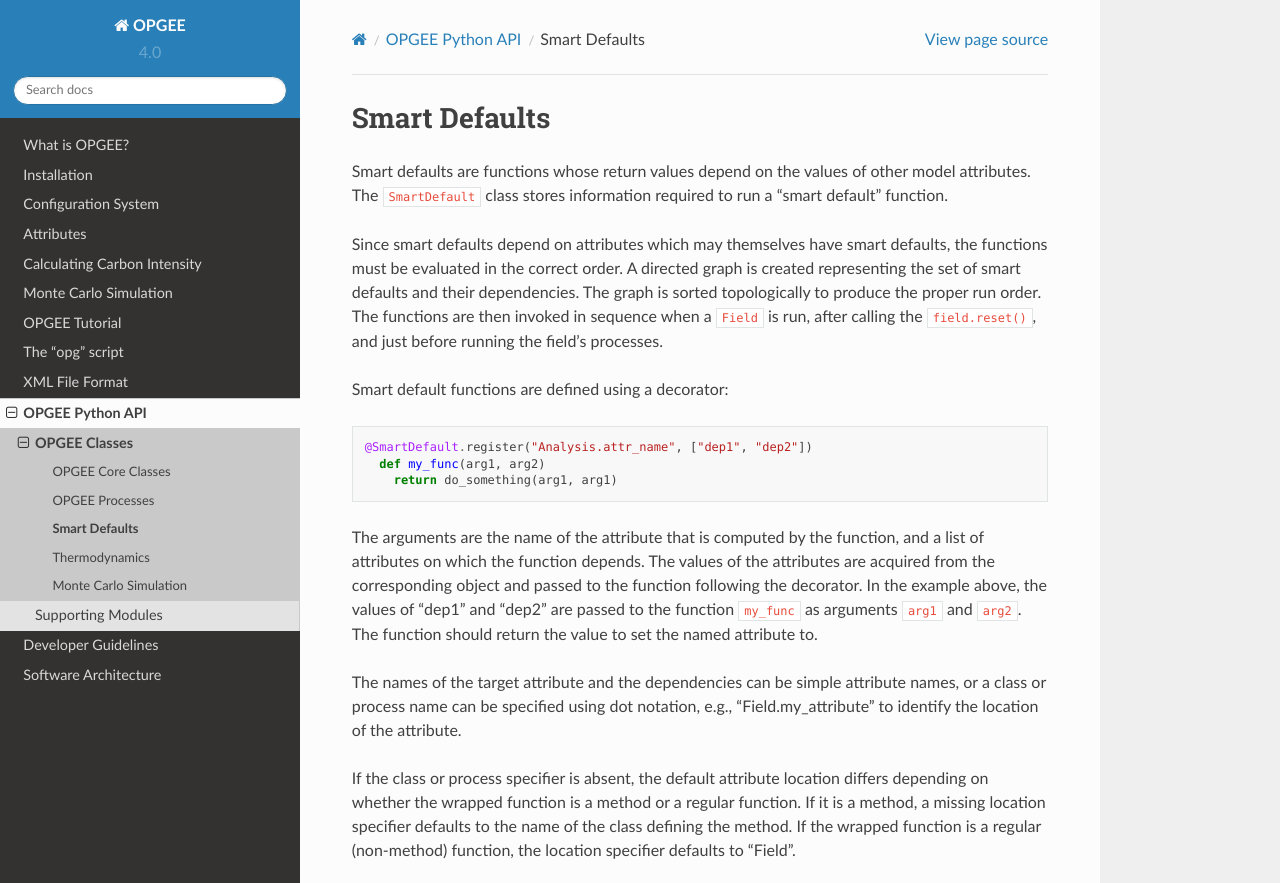
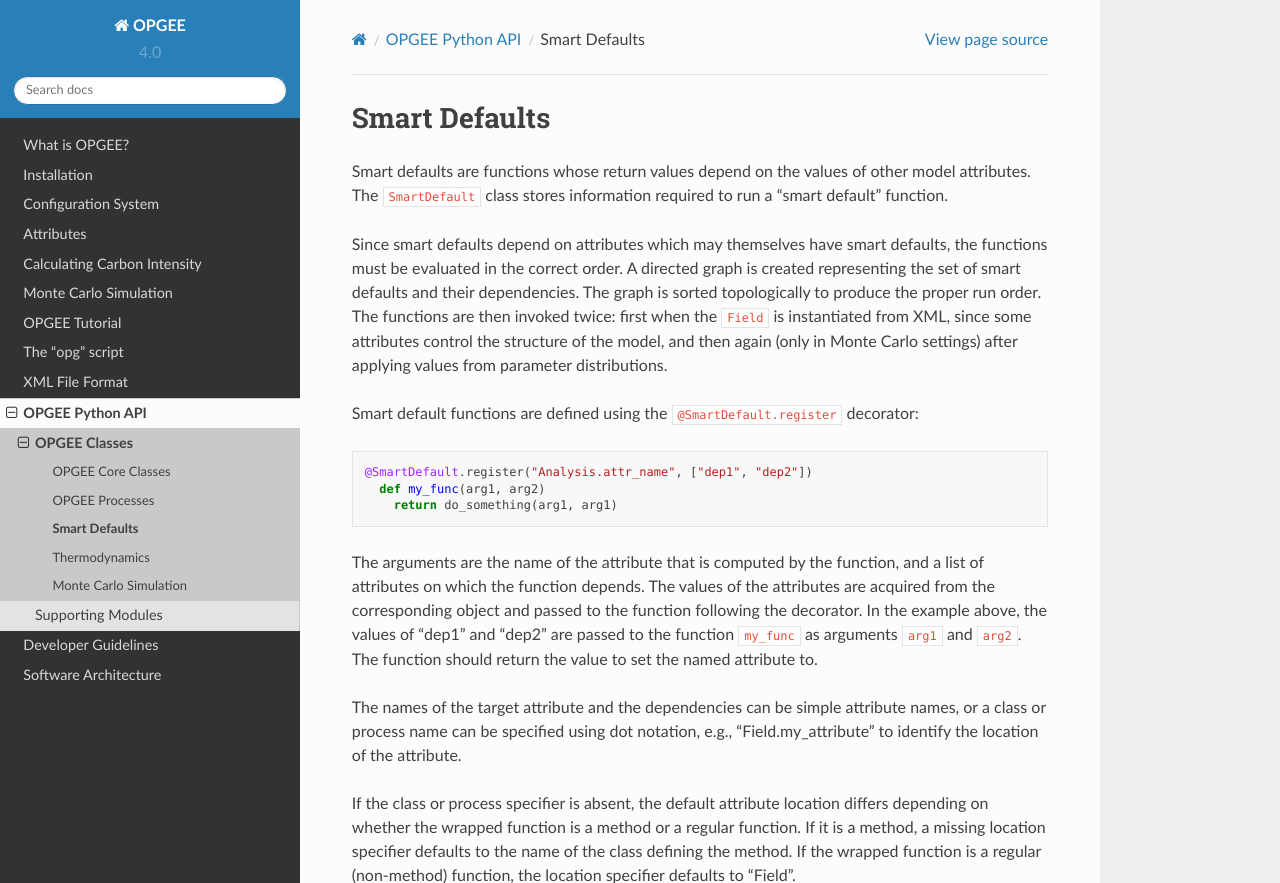
Before and after one commit to msmasnadi/OPGEEv4, a Sphinx documentation site: the page built from docs/source/opgee.smart_defaults.rst, in a window 1280 px wide and 1201 px high, cut to the strip 0-883 px from the top of the window. Built offline with Sphinx 7.4.7 and the Read the Docs theme 2.0.0, drawn with Linux system fonts in a browser that asks for light colours.

Commit message:
More doc updates

```diff
--- a/docs/source/opgee.smart_defaults.rst
+++ b/docs/source/opgee.smart_defaults.rst
@@ -8,11 +8,11 @@ required to run a "smart default" function.
 Since smart defaults depend on attributes which may themselves have smart defaults, the
 functions must be evaluated in the correct order. A directed graph is created representing
 the set of smart defaults and their dependencies. The graph is sorted topologically to
-produce the proper run order. The functions are then invoked in sequence when a
-``Field`` is run, after calling the ``field.reset()``, and just before running the field's
-processes.
+produce the proper run order. The functions are then invoked twice: first when the ``Field``
+is instantiated from XML, since some attributes control the structure of the model, and
+then again (only in Monte Carlo settings) after applying values from parameter distributions.
 
-Smart default functions are defined using a decorator:
+Smart default functions are defined using the ``@SmartDefault.register`` decorator:
 
 .. code-block:: python
 
```
